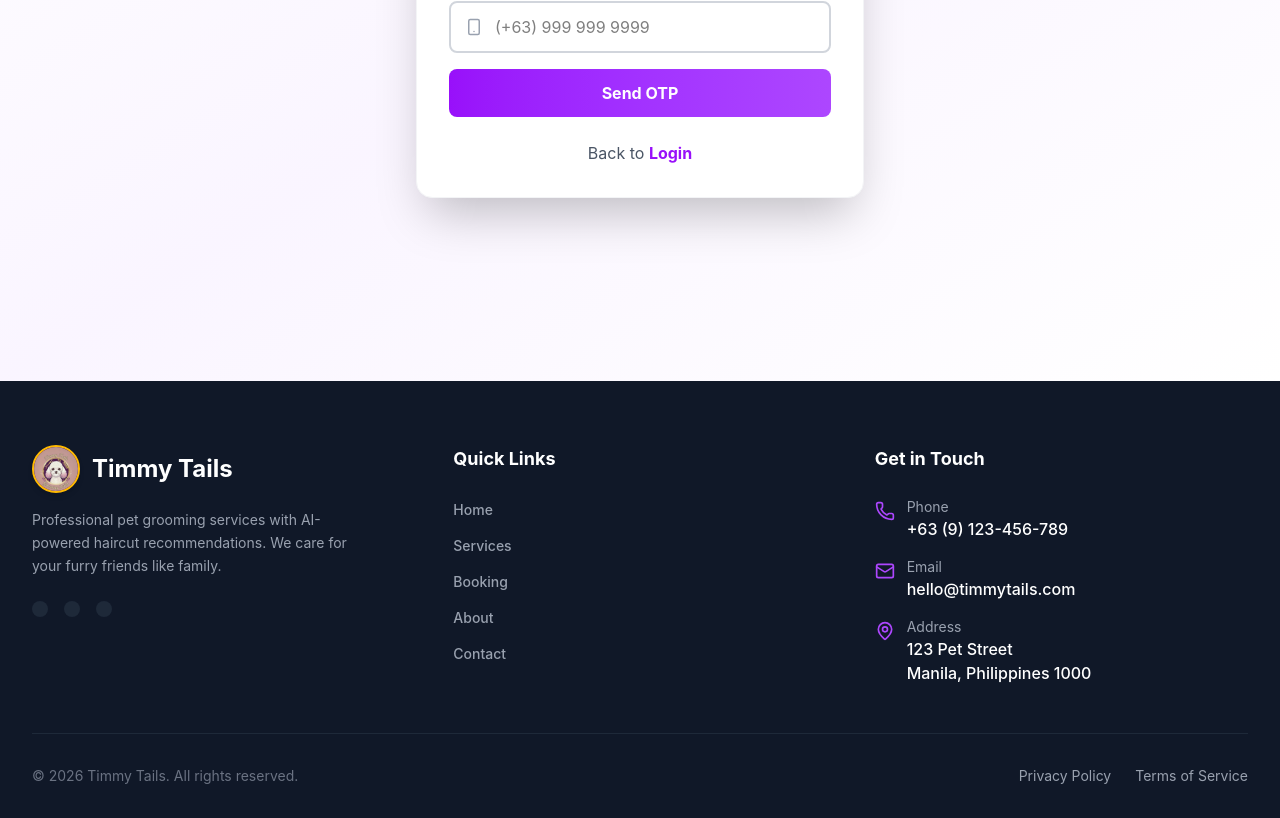
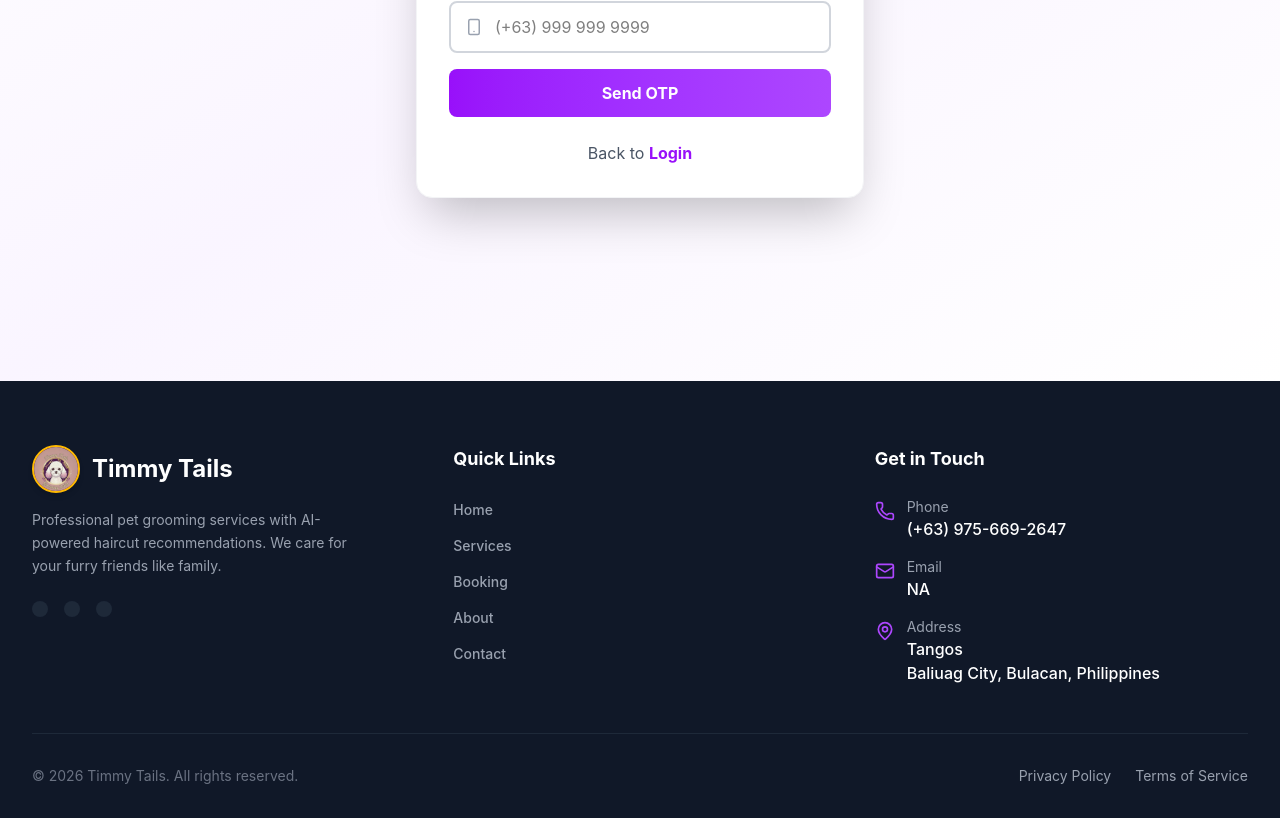
Before and after one commit to kameskill/appmlv2, a React (Vite) app in the folder appointmentml/appml/: page /forgot-password in a window 1280 px wide. Shown: the part 419-1237 px from the top of the page. Built offline with nearby package versions, Linux system fonts and the light colour scheme; no server answers.

Commit message:
fixed the footer UI

```diff
--- a/appointmentml/appml/src/components/Footer.jsx
+++ b/appointmentml/appml/src/components/Footer.jsx
@@ -83,8 +83,8 @@ export default function Footer() {
                                 <Phone size={20} className='text-purple-500 mt-1 flex-shrink-0' />
                                 <div>
                                     <p className='text-sm text-gray-400'>Phone</p>
-                                    <a href='tel:+639123456789' className='text-white hover:text-purple-500 transition-colors font-medium'>
-                                        +63 (9) 123-456-789
+                                    <a href='tel:+639756692647' className='text-white hover:text-purple-500 transition-colors font-medium'>
+                                        (+63) 975-669-2647
                                     </a>
                                 </div>
                             </div>
@@ -92,8 +92,8 @@ export default function Footer() {
                                 <Mail size={20} className='text-purple-500 mt-1 flex-shrink-0' />
                                 <div>
                                     <p className='text-sm text-gray-400'>Email</p>
-                                    <a href='mailto:hello@timmytails.com' className='text-white hover:text-purple-500 transition-colors font-medium'>
-                                        hello@timmytails.com
+                                    <a href="#NA" className='text-white hover:text-purple-500 transition-colors font-medium'>
+                                        NA
                                     </a>
                                 </div>
                             </div>
@@ -102,8 +102,8 @@ export default function Footer() {
                                 <div>
                                     <p className='text-sm text-gray-400'>Address</p>
                                     <p className='text-white font-medium'>
-                                        123 Pet Street<br />
-                                        Manila, Philippines 1000
+                                        Tangos <br />
+                                        Baliuag City, Bulacan, Philippines
                                     </p>
                                 </div>
                             </div>
--- a/appointmentml/appml/src/pages/Contact.jsx
+++ b/appointmentml/appml/src/pages/Contact.jsx
@@ -43,8 +43,8 @@ export default function Contact() {
                     <motion.div initial={{ opacity: 0, x: -20 }} animate={{ opacity: 1, x: 0 }} transition={{ duration: 0.6 }}
                         className='space-y-6'>
                         {[
-                            { icon: Phone, label: 'Phone', value: '+63 (9) 123-456-789', href: 'tel:+639123456789' },
-                            { icon: Mail, label: 'Email', value: 'hello@timmytails.com', href: 'mailto:hello@timmytails.com' },
+                            { icon: Phone, label: 'Phone', value: '(+63) 975-669-2647', href: 'tel:+639756692647' },
+                            { icon: Mail, label: 'Email', value: 'NA', href: '#NA' },
                         ].map(({ icon: Icon, label, value, href }) => (
                             <div key={label} className='flex gap-4 items-start'>
                                 <div className='w-12 h-12 rounded-xl bg-purple-100 flex items-center justify-center flex-shrink-0'>
@@ -62,7 +62,7 @@ export default function Contact() {
                             </div>
                             <div>
                                 <h3 className='font-bold text-gray-900 mb-1'>Address</h3>
-                                <p className='text-gray-600'>123 Pet Street<br />Manila, Philippines 1000</p>
+                                <p className='text-gray-600'>Tangos<br />Baliuag City, Bulacan, Philippines</p>
                             </div>
                         </div>
 
```
